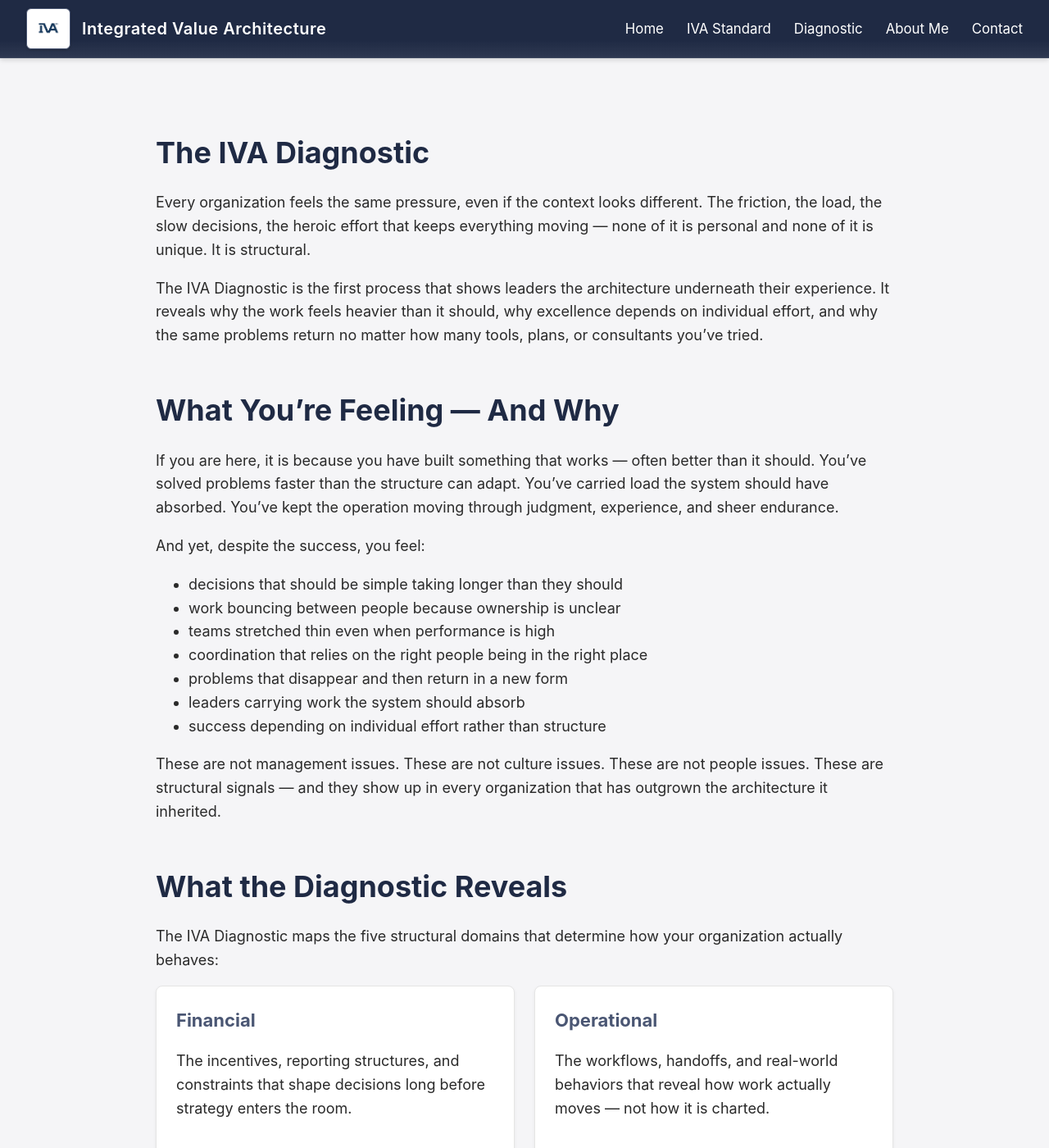
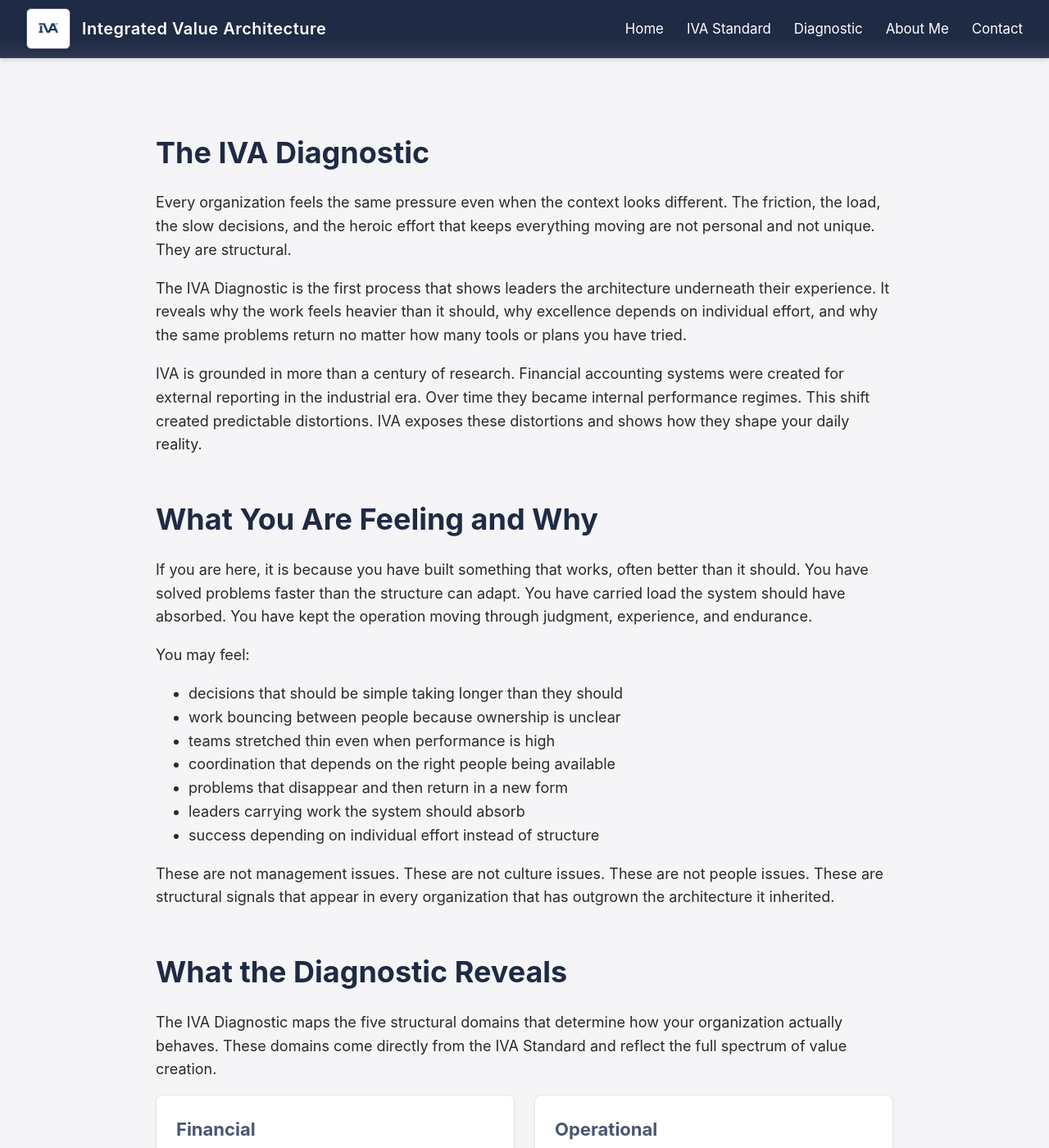
Before and after one commit to efost7873/integratedvaluearchitecture.com, a Jekyll site: the page built from diagnostic.md, in a window 1280 px wide and 1400 px high, scrolled down 258 px. Shown: the whole window at 82% size. Built offline with Jekyll 4.4.1, drawn with Linux system fonts in a browser that asks for light colours; some of the changed text lies outside the part shown.

Commit message:
Update diagnostic.md

```diff
--- a/diagnostic.md
+++ b/diagnostic.md
@@ -3,144 +3,152 @@
 title: IVA Diagnostic
 ---
 
-<section>
-  <h1>The IVA Diagnostic</h1>
-  <p>
-    Every organization feels the same pressure, even if the context looks different.
-    The friction, the load, the slow decisions, the heroic effort that keeps everything moving — none of it is personal and none of it is unique.
-    It is structural.
-  </p>
+<main>
 
-  <p>
-    The IVA Diagnostic is the first process that shows leaders the architecture underneath their experience.
-    It reveals why the work feels heavier than it should, why excellence depends on individual effort, and why the same problems return no matter how many tools, plans, or consultants you’ve tried.
-  </p>
-</section>
+  <!-- INTRO -->
+  <section style="margin-bottom: 48px;">
+    <h1>The IVA Diagnostic</h1>
+    <p>
+      Every organization feels the same pressure even when the context looks different. The friction, the load, the slow decisions, and the heroic effort that keeps everything moving are not personal and not unique. They are structural.
+    </p>
+    <p>
+      The IVA Diagnostic is the first process that shows leaders the architecture underneath their experience. It reveals why the work feels heavier than it should, why excellence depends on individual effort, and why the same problems return no matter how many tools or plans you have tried.
+    </p>
+    <p>
+      IVA is grounded in more than a century of research. Financial accounting systems were created for external reporting in the industrial era. Over time they became internal performance regimes. This shift created predictable distortions. IVA exposes these distortions and shows how they shape your daily reality.
+    </p>
+  </section>
 
-<section>
-  <h1>What You’re Feeling — And Why</h1>
+  <!-- WHAT YOU ARE FEELING -->
+  <section style="margin-bottom: 48px;">
+    <h1>What You Are Feeling and Why</h1>
 
-  <p>
-    If you are here, it is because you have built something that works — often better than it should.
-    You’ve solved problems faster than the structure can adapt.
-    You’ve carried load the system should have absorbed.
-    You’ve kept the operation moving through judgment, experience, and sheer endurance.
-  </p>
+    <p>
+      If you are here, it is because you have built something that works, often better than it should. You have solved problems faster than the structure can adapt. You have carried load the system should have absorbed. You have kept the operation moving through judgment, experience, and endurance.
+    </p>
 
-  <p>
-    And yet, despite the success, you feel:
-  </p>
+    <p>You may feel:</p>
 
-  <ul>
-    <li>decisions that should be simple taking longer than they should</li>
-    <li>work bouncing between people because ownership is unclear</li>
-    <li>teams stretched thin even when performance is high</li>
-    <li>coordination that relies on the right people being in the right place</li>
-    <li>problems that disappear and then return in a new form</li>
-    <li>leaders carrying work the system should absorb</li>
-    <li>success depending on individual effort rather than structure</li>
-  </ul>
+    <ul>
+      <li>decisions that should be simple taking longer than they should</li>
+      <li>work bouncing between people because ownership is unclear</li>
+      <li>teams stretched thin even when performance is high</li>
+      <li>coordination that depends on the right people being available</li>
+      <li>problems that disappear and then return in a new form</li>
+      <li>leaders carrying work the system should absorb</li>
+      <li>success depending on individual effort instead of structure</li>
+    </ul>
 
-  <p>
-    These are not management issues.
-    These are not culture issues.
-    These are not people issues.
-    These are structural signals — and they show up in every organization that has outgrown the architecture it inherited.
-  </p>
-</section>
+    <p>
+      These are not management issues. These are not culture issues. These are not people issues. These are structural signals that appear in every organization that has outgrown the architecture it inherited.
+    </p>
+  </section>
 
-<section>
-  <h1>What the Diagnostic Reveals</h1>
+  <!-- WHAT THE DIAGNOSTIC REVEALS -->
+  <section style="margin-bottom: 48px;">
+    <h1>What the Diagnostic Reveals</h1>
 
-  <p>
-    The IVA Diagnostic maps the five structural domains that determine how your organization actually behaves:
-  </p>
+    <p>
+      The IVA Diagnostic maps the five structural domains that determine how your organization actually behaves. These domains come directly from the IVA Standard and reflect the full spectrum of value creation.
+    </p>
 
-  <div class="grid grid-2">
+    <div class="grid grid-2">
 
-    <div class="card">
-      <h3>Financial</h3>
-      <p>The incentives, reporting structures, and constraints that shape decisions long before strategy enters the room.</p>
+      <div class="card">
+        <h3>Financial</h3>
+        <p>
+          The incentives, reporting structures, and constraints that shape decisions long before strategy enters the room.
+        </p>
+      </div>
+
+      <div class="card">
+        <h3>Operational</h3>
+        <p>
+          The workflows, handoffs, and real world behaviors that reveal how work actually moves, not how it is charted.
+        </p>
+      </div>
+
+      <div class="card">
+        <h3>Capacity</h3>
+        <p>
+          The distribution of load across people, roles, systems, and infrastructure. This includes the invisible work leaders absorb without noticing.
+        </p>
+      </div>
+
+      <div class="card">
+        <h3>Externalities and Equity</h3>
+        <p>
+          The community, environmental, regulatory, and distributional forces that shape legitimacy and risk.
+        </p>
+      </div>
+
+      <div class="card">
+        <h3>Learning and Innovation</h3>
+        <p>
+          The organization’s ability to adapt, integrate new tools, and evolve without destabilizing the system.
+        </p>
+      </div>
+
     </div>
 
-    <div class="card">
-      <h3>Operational</h3>
-      <p>The workflows, handoffs, and real-world behaviors that reveal how work actually moves — not how it is charted.</p>
-    </div>
+    <p>
+      These domains expose the architecture that has been shaping your performance for years. They reveal the structural positions you have been compensating for without realizing it.
+    </p>
+  </section>
 
-    <div class="card">
-      <h3>Capacity</h3>
-      <p>The distribution of load across people, roles, and systems, including the invisible work leaders absorb without noticing.</p>
-    </div>
+  <!-- WHY NOTHING HAS WORKED -->
+  <section style="margin-bottom: 48px;">
+    <h1>Why Nothing You Have Tried Has Worked</h1>
 
-    <div class="card">
-      <h3>Externalities & Equity</h3>
-      <p>The regulatory, legal, and environmental forces that silently shape structure, risk, and decision-making.</p>
-    </div>
+    <p>
+      Strategic plans collapse because decision rights are misaligned. Scorecards stall because authority is concentrated in the wrong places. Dashboards mislead because they only measure what is easy to track. Workshops fade because the structure resets the moment the consultants leave.
+    </p>
 
-    <div class="card">
-      <h3>Learning & Innovation</h3>
-      <p>The organization’s ability to adapt, integrate new tools, and evolve without destabilizing the system.</p>
-    </div>
+    <p>
+      You have been treating symptoms. The Diagnostic shows you the system that creates them.
+    </p>
+  </section>
 
-  </div>
+  <!-- WHAT CHANGES -->
+  <section style="margin-bottom: 48px;">
+    <h1>What Changes After the Diagnostic</h1>
 
-  <p>
-    These domains expose the architecture that has been shaping your performance for years — including the parts you’ve been compensating for without realizing it.
-  </p>
-</section>
+    <p>When the structure becomes visible, everything gets lighter.</p>
 
-<section>
-  <h1>Why Nothing You’ve Tried Has Worked</h1>
+    <ul>
+      <li>decisions move cleanly</li>
+      <li>coordination stabilizes across functions</li>
+      <li>capacity stops collapsing under pressure</li>
+      <li>leaders stop absorbing invisible work</li>
+      <li>teams stop relying on heroics to keep things moving</li>
+      <li>the system stops generating friction</li>
+    </ul>
 
-  <p>
-    Strategic plans collapse because decision rights are misaligned.
-    Scorecards stall because authority is concentrated in the wrong places.
-    Dashboards mislead because they only measure what is easy to track.
-    Workshops fade because the structure resets the moment the consultants leave.
-  </p>
+    <p>
+      The Diagnostic gives you the first clear picture of how your organization actually works and what becomes possible when the architecture finally matches the work.
+    </p>
+  </section>
 
-  <p>
-    You have been treating symptoms.
-    The Diagnostic shows you the system that creates them.
-  </p>
-</section>
+  <!-- CTA -->
+  <section style="margin-bottom: 48px;">
+    <h1>Begin the Diagnostic</h1>
 
-<section>
-  <h1>What Changes After the Diagnostic</h1>
+    <p>
+      If you read this page and felt recognized, if you saw your organization in these patterns, the Diagnostic is the next step.
+    </p>
 
-  <p>
-    When the structure becomes visible, everything gets lighter:
-  </p>
+    <p>
+      It begins with a brief intake form. Your submission will be reviewed and you will receive follow up steps.
+    </p>
 
-  <ul>
-    <li>decisions move cleanly</li>
-    <li>coordination stabilizes across functions</li>
-    <li>capacity stops collapsing under pressure</li>
-    <li>leaders stop absorbing invisible work</li>
-    <li>teams stop relying on heroics to keep things moving</li>
-    <li>the system stops generating friction</li>
-  </ul>
+    <p>
+      <a href="https://forms.office.com/r/MBD3cfM2mG"
+         target="_blank"
+         class="card"
+         style="display: inline-block; padding: 16px 24px; background: #1F2A44; color: white; border-radius: 6px; text-decoration: none; font-size: 18px;">
+        Begin the IVA Diagnostic
+      </a>
+    </p>
+  </section>
 
-  <p>
-    The Diagnostic gives you the first clear picture of how your organization actually works — and what becomes possible when the architecture finally matches the work.
-  </p>
-</section>
-
-<section>
-  <h1>Begin the Diagnostic</h1>
-
-  <p>
-    If you read this page and felt recognized — if you saw your organization in these patterns — the Diagnostic is the next step.
-  </p>
-
-  <p>
-    It begins with a brief intake form. I’ll review your submission and follow up with next steps.
-  </p>
-
-  <p>
-    <a href="https://forms.office.com/r/MBD3cfM2mG" target="_blank" class="card" style="display: inline-block; padding: 16px 24px; background: #1F2A44; color: white; border-radius: 6px; text-decoration: none; font-size: 18px;">
-      Begin the IVA Diagnostic
-    </a>
-  </p>
-</section>
+</main>
```
